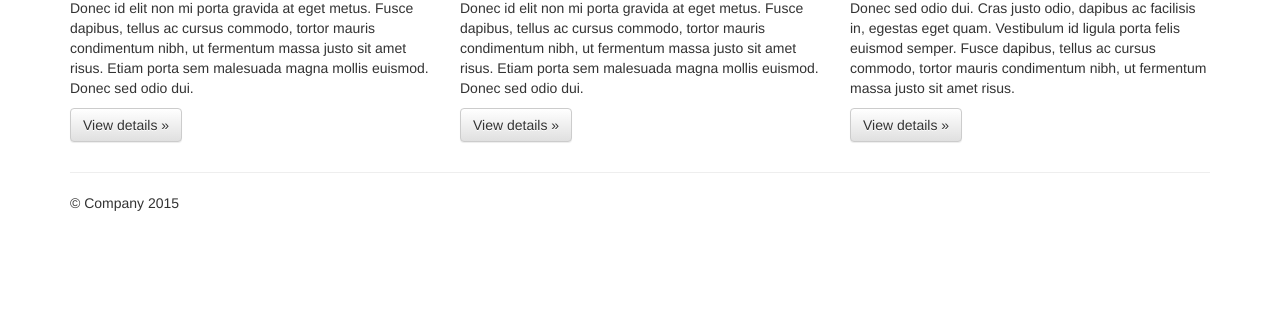
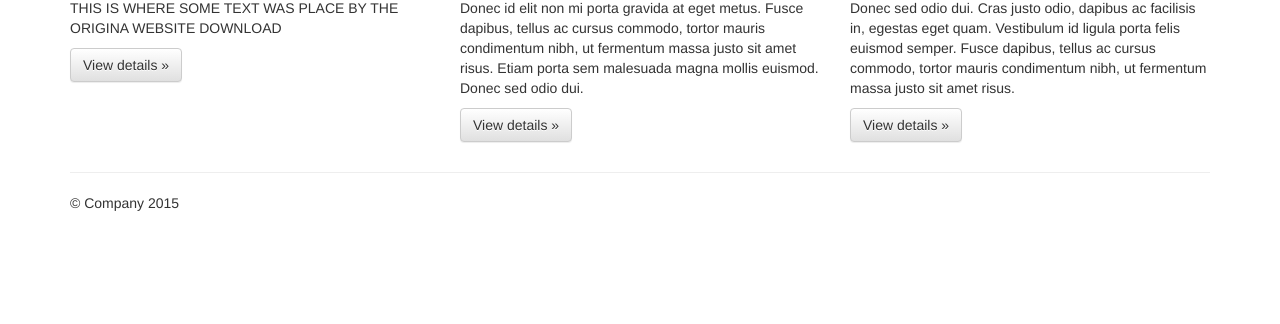
Before and after one commit to biff3342/mywebsite, a plain HTML site: page index.html in a window 1280 px wide. Shown: the part 476-800 px from the top of the page. Drawn offline with nearby package versions, Linux system fonts and the light colour scheme.

Commit message:
changed the index html file locally

```diff
--- a/index.html
+++ b/index.html
@@ -66,7 +66,7 @@
       <div class="row">
         <div class="col-md-4">
           <h2>Heading</h2>
-          <p>Donec id elit non mi porta gravida at eget metus. Fusce dapibus, tellus ac cursus commodo, tortor mauris condimentum nibh, ut fermentum massa justo sit amet risus. Etiam porta sem malesuada magna mollis euismod. Donec sed odio dui. </p>
+          <p> THIS IS WHERE SOME TEXT WAS PLACE BY THE ORIGINA WEBSITE DOWNLOAD </p>
           <p><a class="btn btn-default" href="#" role="button">View details &raquo;</a></p>
         </div>
         <div class="col-md-4">
```
